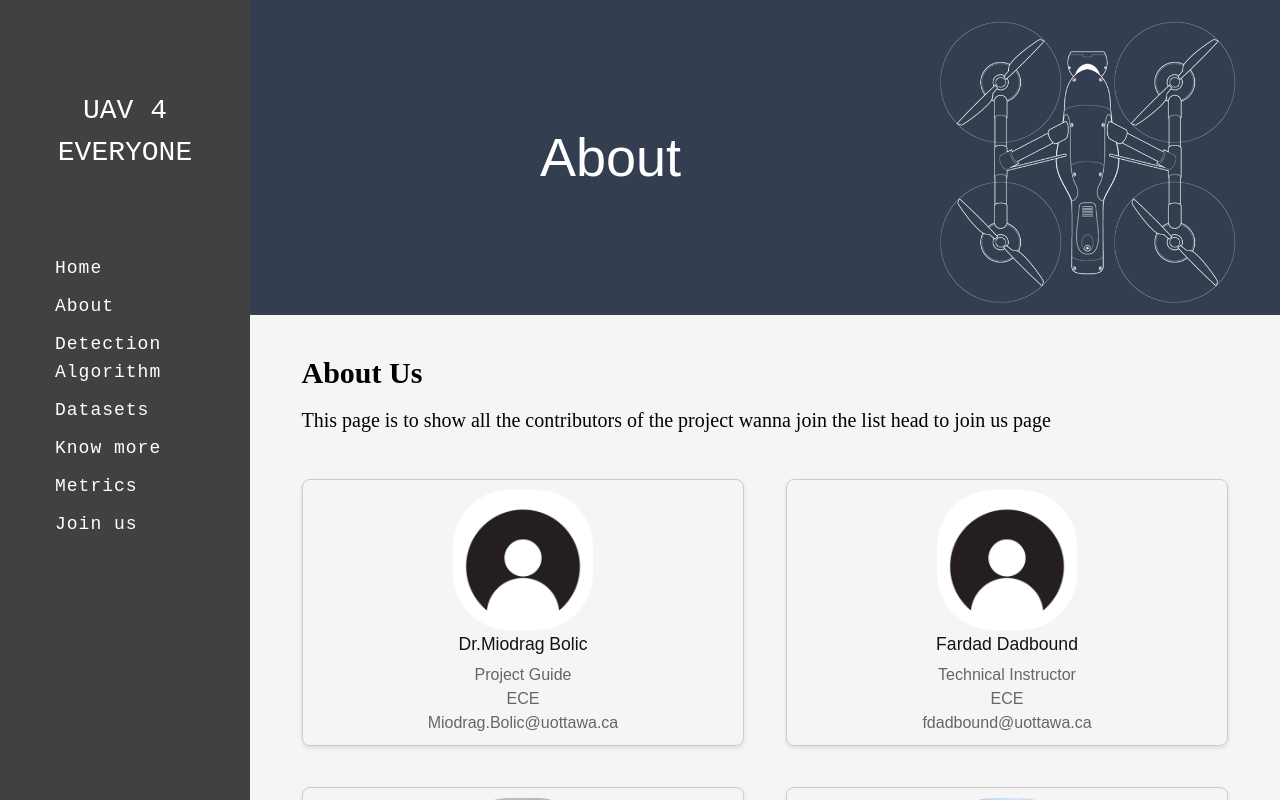
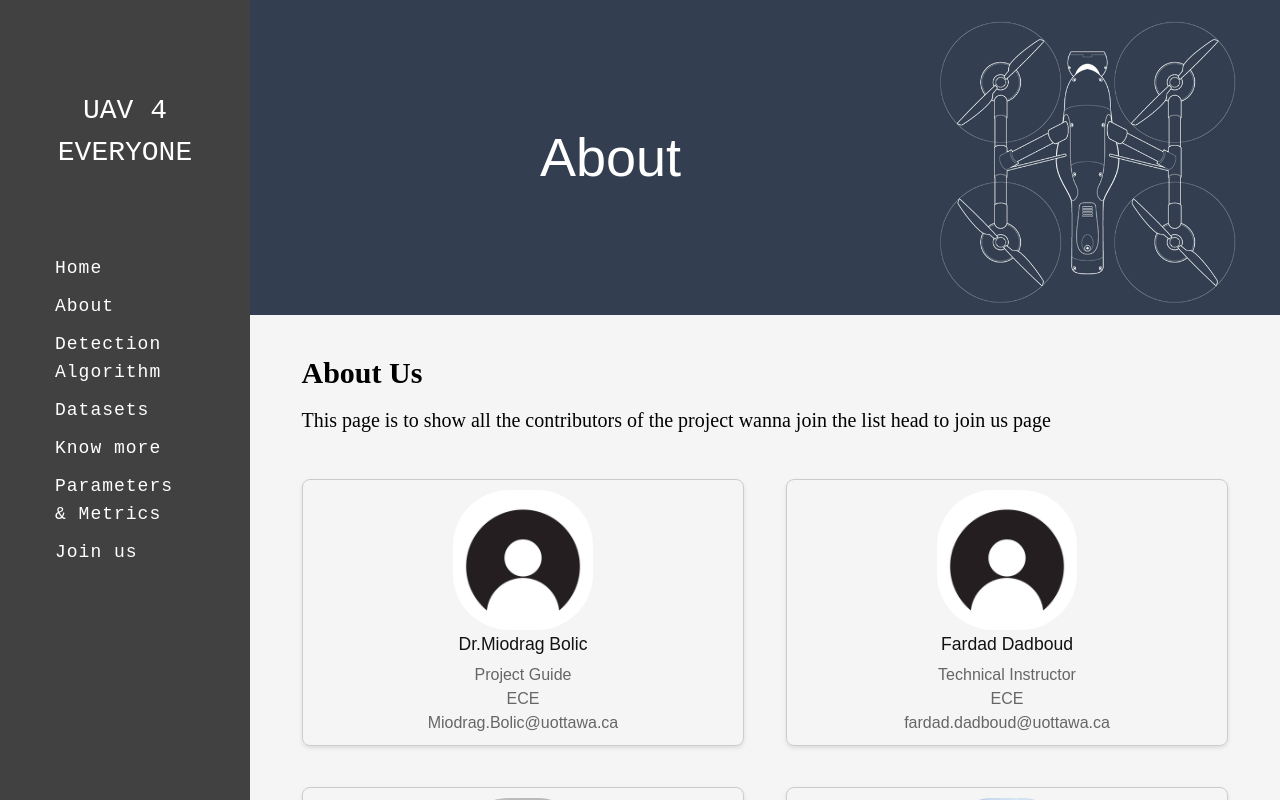
Before and after one commit to CaoJZ-01/UAV_4_Everyone, a React (Create React App) app: page /About in a window 1280 px wide. Built offline with nearby package versions, Linux system fonts and the light colour scheme.

Commit message:
some changes on text

```diff
--- a/src/components/About.js
+++ b/src/components/About.js
@@ -42,10 +42,10 @@ function About() {
           />
           <Profile
             imageSrc={stockimage}
-            name="Fardad Dadbound"
+            name="Fardad Dadboud"
             role="Technical Instructor"
             Department="ECE"
-            email="fdadbound@uottawa.ca"
+            email="fardad.dadboud@uottawa.ca"
           />
           <Profile
             imageSrc={jinzhi}
--- a/src/components/Modelandmetrics.js
+++ b/src/components/Modelandmetrics.js
@@ -34,7 +34,7 @@ function Modelandmetrics() {
       </div>
       <div className="main-content">
         <div className="title">
-          <Title text="Metrics" />
+          <Title text="Parameters & Metrics" />
         </div>
         <div className="Modelandmetrics-container">
         <h1 className="metrics-title">Models and Metrics</h1>
--- a/src/components/Navbar.js
+++ b/src/components/Navbar.js
@@ -18,7 +18,7 @@ function Navbar() {
             </li>
             <li><Link to="/datasets">Datasets</Link></li> {/* Include the Datasets link */}
             <li><Link to= "/Knowmore">Know more</Link></li>
-            <li><Link to= "/Modelandmetrics">Metrics</Link></li>
+            <li><Link to= "/Modelandmetrics">Parameters & Metrics</Link></li>
             <li><Link to= "/Joinus">Join us</Link></li>
       </ul>
     </div>
```
